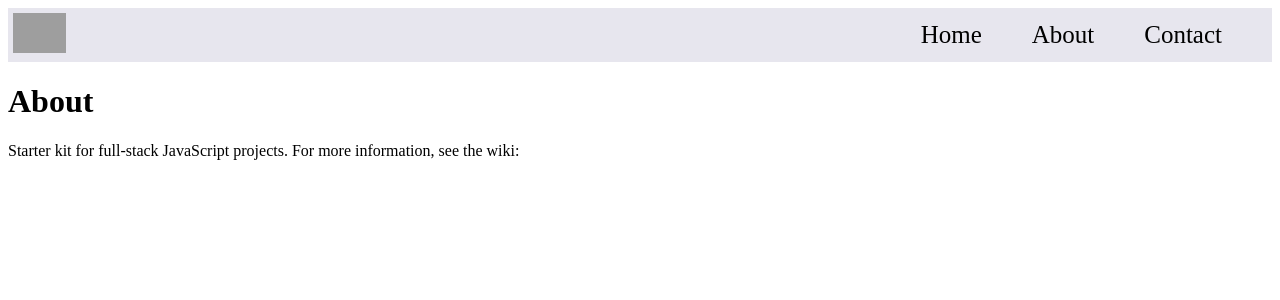
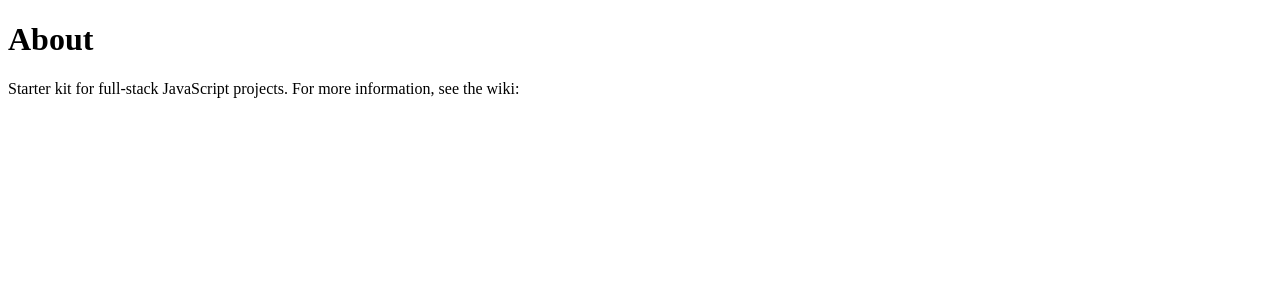
Before and after one commit to Meronggk/codezilla-student-tracker, a React (Create React App) app in the folder client/: page /about/this/site in a window 1280 px wide. Shown: the top 300 px of the page. Built offline with nearby package versions, Linux system fonts and the light colour scheme; grey boxes are pictures that could not be loaded.

Commit message:
lint fix

```diff
--- a/client/src/App.js
+++ b/client/src/App.js
@@ -5,7 +5,7 @@ import Login from "./components/Login";
 import About from "./pages/About";
 import Home from "./pages/Home";
 import Homepage from "./components/Homepage/Homepage";
-import NavBar from "./components/Homepage/NavBar";
+// import NavBar from "./components/Homepage/NavBar";
 import Form from "./components/Form";
 import SessionDash from "./components/SessionDash";
 // import AddClass from "./components/AddClass";
@@ -16,7 +16,7 @@ import RegisterUser from "./components/RegisterUser";
 function App() {
 	return (
 		<div>
-			<NavBar />
+			{/* <NavBar />  */}
 			<Routes>
 				<Route path="/" element={<Home />} />
 				<Route path="/about/this/site" element={<About />} />
```
